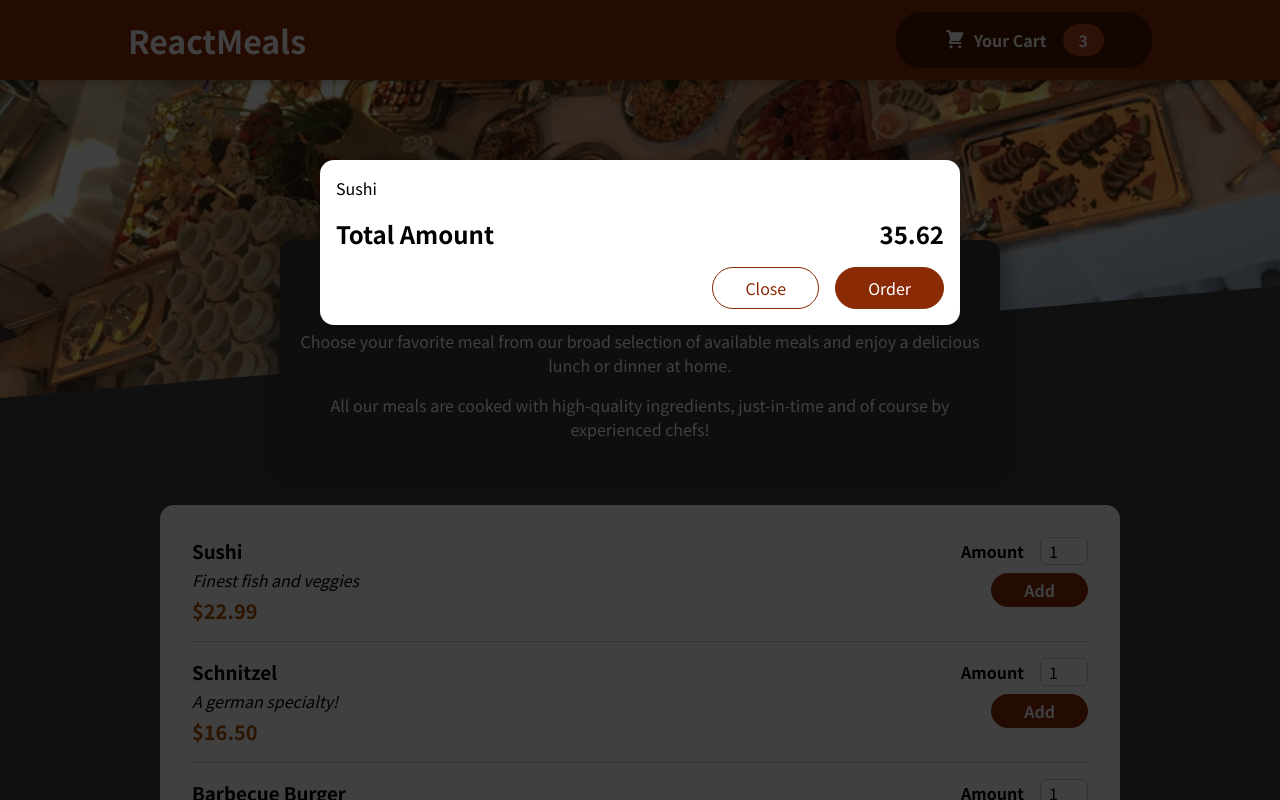
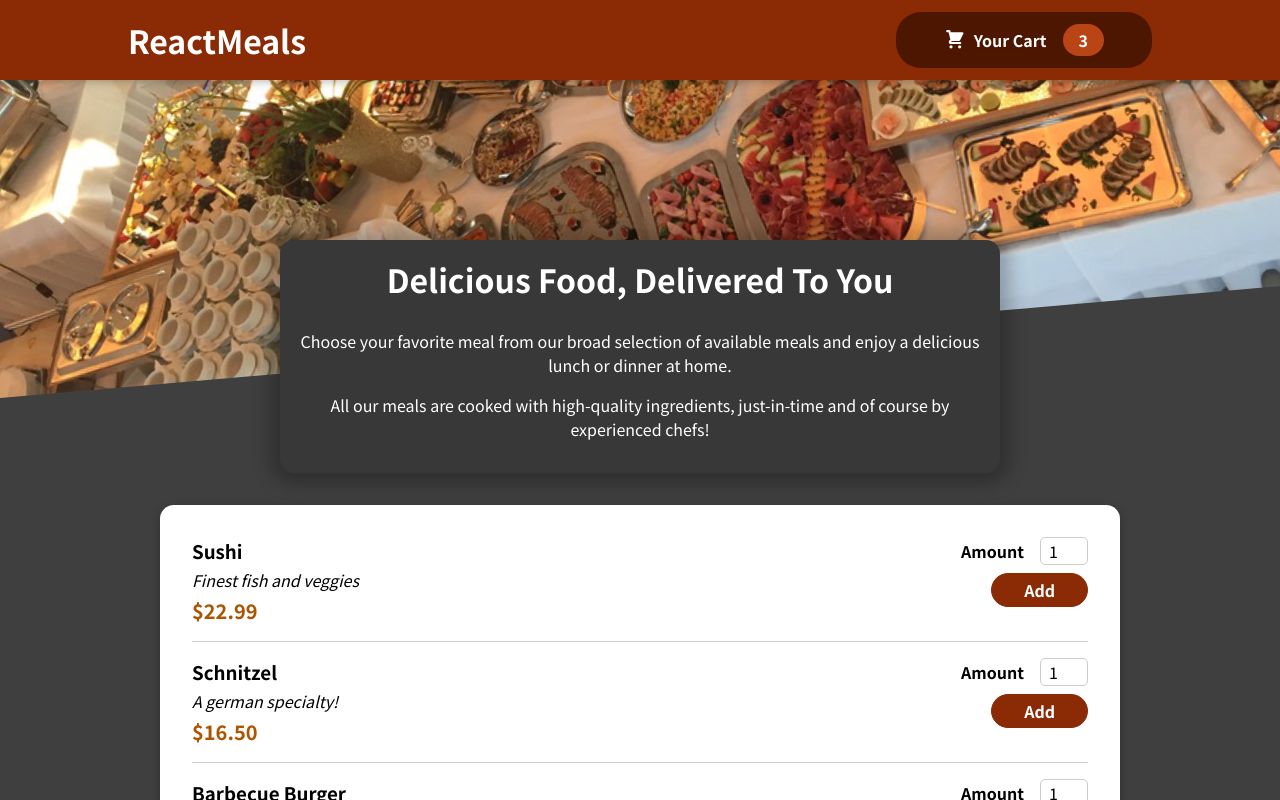
Before and after one commit to dkimhw/react-meals, a React (Create React App) app: page / in a window 1280 px wide. Shown: the top 800 px of the page. Built offline with nearby package versions, Linux system fonts and the light colour scheme.

Commit message:
Add state handler for showing and hiding cart modal

```diff
--- a/src/App.js
+++ b/src/App.js
@@ -1,13 +1,23 @@
-import React from 'react';
+import React, { useState } from 'react';
 import Header from './components/Layout/Header'
 import Meals from './components/Meals/Meals'
 import Cart from './components/Cart/Cart';
 
 function App() {
+  const [cartIsShown, setCartIsShown] = useState(false);
+
+  const showCartHandler = () => {
+    setCartIsShown(true);
+  }
+
+  const hideCartHandler = () => {
+    setCartIsShown(false);
+  }
+
   return (
     <React.Fragment>
-      <Cart />
-      <Header />
+      {cartIsShown && <Cart onClose={hideCartHandler}/>}
+      <Header onShowCart={showCartHandler}/>
       <Meals />
     </React.Fragment>
   );
--- a/src/components/Cart/Cart.js
+++ b/src/components/Cart/Cart.js
@@ -13,14 +13,14 @@
   );
 
   return (
-    <Modal>
+    <Modal onClose={props.onClose}>
       {cartItems}
       <div className={classes.total}>
         <span>Total Amount</span>
         <span>35.62</span>
       </div>
       <div className={classes.actions}>
-        <button className={classes['button--alt']}>Close</button>
+        <button className={classes['button--alt']} onClick={props.onClose}>Close</button>
         <button className={classes.button}>Order</button>
       </div>
     </Modal>
--- a/src/components/Layout/Header.js
+++ b/src/components/Layout/Header.js
@@ -7,7 +7,7 @@
     <React.Fragment>
       <header className = {classes.header}>
         <h1>ReactMeals</h1>
-        <HeaderCartButton />
+        <HeaderCartButton onClick={props.onShowCart}/>
       </header>
       <div className = {classes['main-image']}>
         <img src='meals.jpeg' alt="meals"/>
--- a/src/components/Layout/HeaderCartButton.js
+++ b/src/components/Layout/HeaderCartButton.js
@@ -4,7 +4,7 @@
 
 const HeaderCartButton = (props) => {
   return (
-    <button className = {classes.button}>
+    <button className = {classes.button} onClick={props.onClick}>
       <span className = {classes.icon}>
         <CartIcon />
       </span>
--- a/src/components/UI/Modal.js
+++ b/src/components/UI/Modal.js
@@ -5,7 +5,7 @@
 
 const Backdrop = (props) => {
   return (
-    <div className={classes.backdrop}></div>
+    <div className={classes.backdrop} onClick={props.onClose}></div>
   );
 };
 
@@ -22,7 +22,7 @@
 const Modal = (props) => {
   return (
     <React.Fragment>
-      {ReactDom.createPortal(<Backdrop />, portalElement) }
+      {ReactDom.createPortal(<Backdrop onClose={props.onClose}/>, portalElement) }
       {ReactDom.createPortal(<ModalOverlay>{props.children}</ModalOverlay>, portalElement)}
     </React.Fragment>
   );
```
Also changed, not shown: src/store/cart-context.js (added, +10 -0 lines), 1 other file (tests, documents, lock files or other folders).
